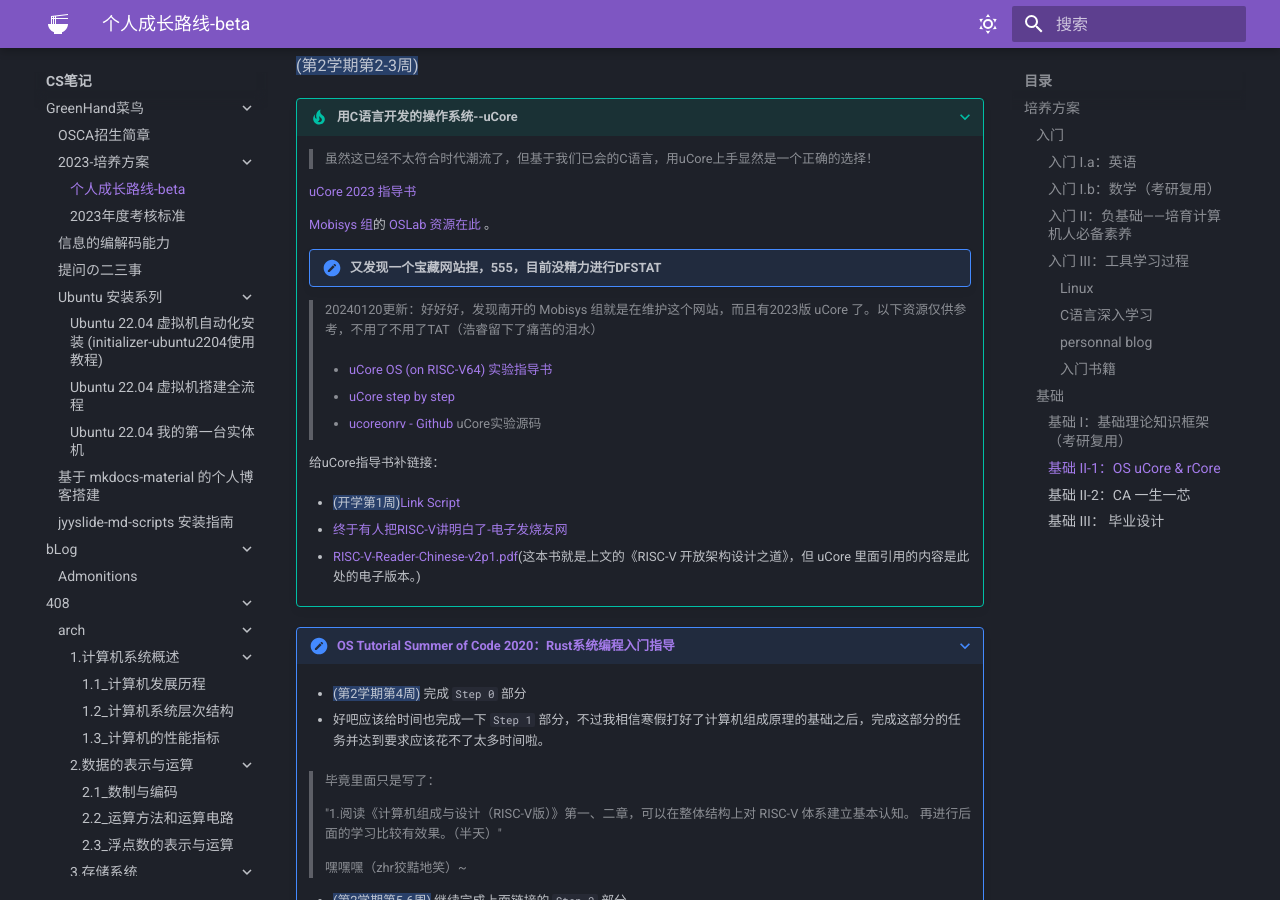
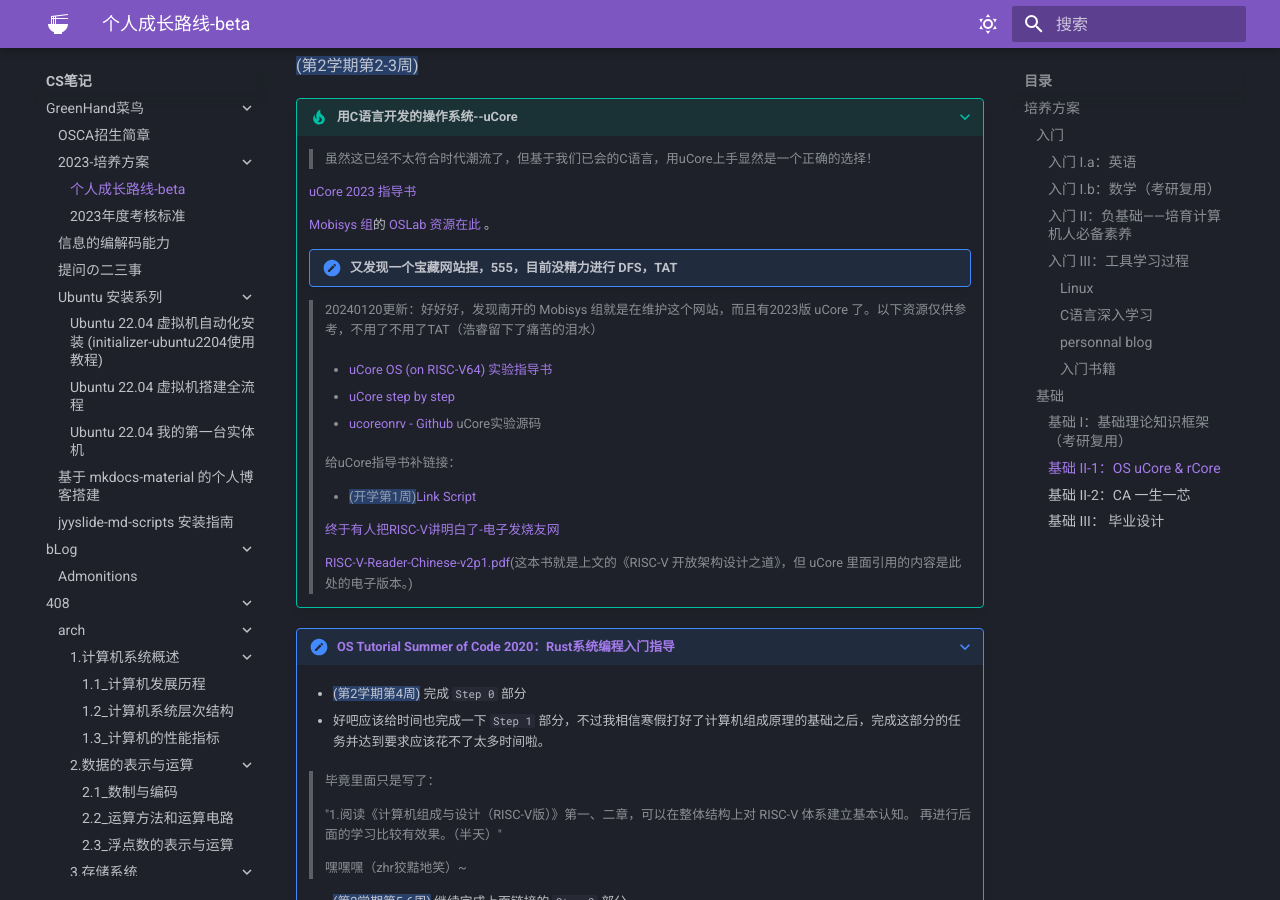
Before and after one commit to Haohahahaha/cs, an MkDocs documentation site: the page built from docs/greenhand/fertile/fertile.md, in a window 1280 px wide and 900 px high, scrolled down 6250 px. Built offline with MkDocs 1.6.1 and Material for MkDocs 9.7.7, drawn with Linux system fonts in a browser that asks for light colours.

Commit message:
2024-01-20_10:47:45 update

```diff
--- a/docs/greenhand/fertile/fertile.md
+++ b/docs/greenhand/fertile/fertile.md
@@ -448,7 +448,7 @@ Python：[Harvard CS50x](https://csdiy.wiki/%E7%BC%96%E7%A8%8B%E5%85%A5%E9%97%A8
 
 	[Mobisys 组](https://www.mobisys.cc/index.html)的 [OSLab 资源在此](https://www.mobisys.cc/oslab/index.html) 。
 
-	!!! note "又发现一个宝藏网站捏，555，目前没精力进行DFSTAT"
+	!!! note "又发现一个宝藏网站捏，555，目前没精力进行 DFS，TAT"
 
 	> 20240120更新：好好好，发现南开的 Mobisys 组就是在维护这个网站，而且有2023版 uCore 了。以下资源仅供参考，不用了不用了TAT（浩睿留下了痛苦的泪水）
 
@@ -458,13 +458,13 @@ Python：[Harvard CS50x](https://csdiy.wiki/%E7%BC%96%E7%A8%8B%E5%85%A5%E9%97%A8
 
 	> - [ucoreonrv - Github](https://github.com/nkgongxl/ucoreonrv/tree/code_practice) uCore实验源码
 
-	给uCore指导书补链接：
+	> 给uCore指导书补链接：
 
-	- ==(开学第1周)==[Link Script](https://home.cs.colorado.edu/~main/cs1300/doc/gnu/ld_3.html)
+	> - ==(开学第1周)==[Link Script](https://home.cs.colorado.edu/~main/cs1300/doc/gnu/ld_3.html)
 
-	- [终于有人把RISC-V讲明白了-电子发烧友网](https://www.elecfans.com/d/653167.html)
+	>  [终于有人把RISC-V讲明白了-电子发烧友网](https://www.elecfans.com/d/653167.html)
 
-	- [RISC-V-Reader-Chinese-v2p1.pdf](https://crva.ict.ac.cn/wjxz/202202/P020220217666841292320.pdf)(这本书就是上文的《RISC-V 开放架构设计之道》，但 uCore 里面引用的内容是此处的电子版本。)
+	> [RISC-V-Reader-Chinese-v2p1.pdf](https://crva.ict.ac.cn/wjxz/202202/P020220217666841292320.pdf)(这本书就是上文的《RISC-V 开放架构设计之道》，但 uCore 里面引用的内容是此处的电子版本。)
 
 ???+ note "[OS Tutorial Summer of Code 2020：Rust系统编程入门指导](https://github.com/rcore-os/rCore/wiki/os-tutorial-summer-of-code-2020#step-0-%E8%87%AA%E5%AD%A6rust%E7%BC%96%E7%A8%8B%E5%A4%A7%E7%BA%A67%E5%A4%A9)"
 
```
